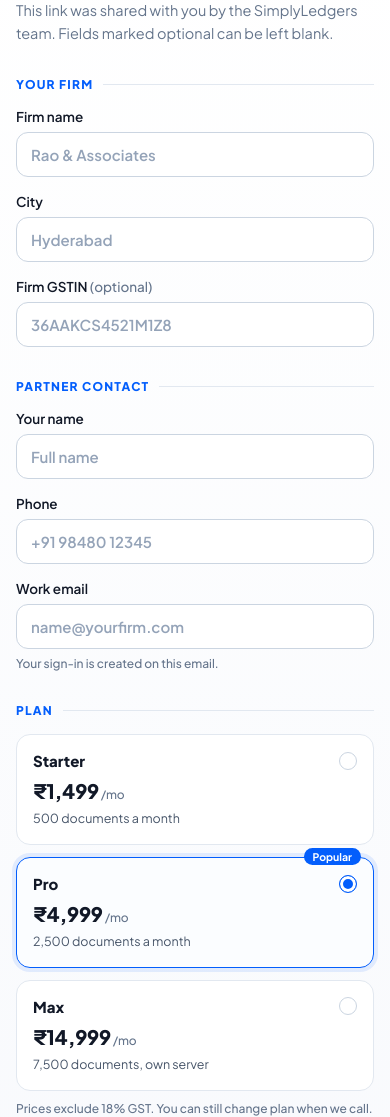
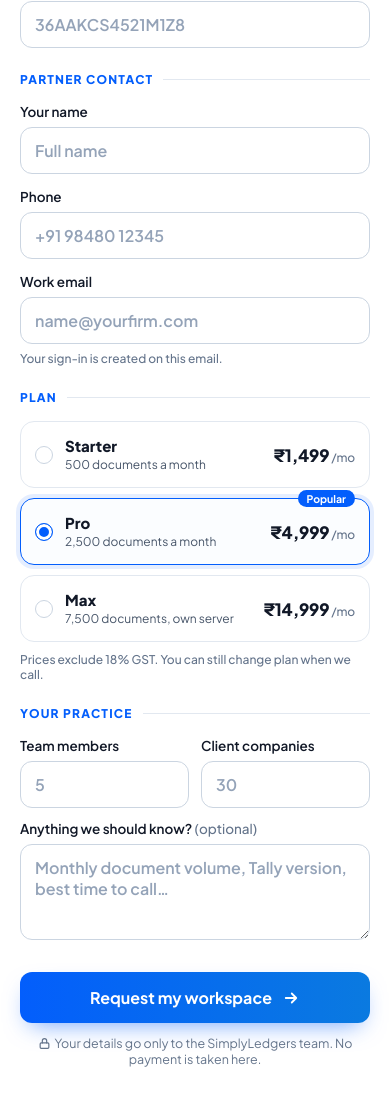
Before and after one commit to simplyledgers/simplyledgers-web, a plain HTML site: page signup.html in a window 390 px wide. Shown: the part 632-1749 px from the top of the page. Drawn offline with Linux system fonts and the light colour scheme.

Commit message:
Signup: redesign the phone layout
Compact dark header, form as a rounded sheet over it, one-line plan
choices, team and clients side by side, 16px inputs so iOS does not zoom.

Co-Authored-By: Claude Opus 5.5 <noreply@anthropic.com>

```diff
--- a/signup.html
+++ b/signup.html
@@ -116,15 +116,34 @@
     .brand { overflow-y: auto; scrollbar-width: none; }
     .main { overflow-y: auto; }
   }
+  /* Tablet and phone: compact dark header, form as a rounded sheet over it. */
   @media (max-width: 980px) {
-    .shell { grid-template-columns: 1fr; }
-    .brand { padding: 28px 20px 32px; }
-    .invite { margin-top: 28px; }
-    .brand h1 { font-size: 30px; }
-    .steps, .brand footer { display: none; }
-    .main { padding: 32px 16px 48px; }
+    .shell { grid-template-columns: 1fr; grid-template-rows: auto 1fr; }
+    .brand { padding: 20px 20px 48px; }
+    .invite { margin-top: 22px; font-size: 11px; padding: 5px 12px; }
+    .brand h1 { font-size: 28px; margin-top: 14px; }
+    .brand p.lede { font-size: 14.5px; margin-top: 10px; }
+    .summary, .steps, .brand footer { display: none; }
+    .main { position: relative; margin-top: -24px; border-radius: 24px 24px 0 0; background: #fff; padding: 28px 20px 40px;
+            box-shadow: 0 -12px 30px -18px rgba(11,18,32,.5); }
+    .main h2 { font-size: 21px; }
+    .main .intro { font-size: 13.5px; }
+    fieldset { margin-top: 24px; }
+    input, textarea { font-size: 16px; }
   }
-  @media (max-width: 600px) { .grid, .plans { grid-template-columns: 1fr; } }
+  @media (max-width: 600px) {
+    .grid { grid-template-columns: 1fr; gap: 14px; }
+    .grid.pair { grid-template-columns: 1fr 1fr; gap: 12px; }
+    .lg-only { display: none; }
+    .plans { grid-template-columns: 1fr; gap: 10px; }
+    .plan { display: grid; grid-template-columns: auto 1fr auto; align-items: center; column-gap: 12px; padding: 13px 14px; }
+    .plan .pn { display: contents; }
+    .plan .pn i { order: -1; grid-row: 1 / span 2; }
+    .plan .pn { font-size: 15px; }
+    .plan .pp { grid-column: 3; grid-row: 1 / span 2; margin: 0; font-size: 17px; text-align: right; }
+    .plan .pd { grid-column: 2; margin: 0; font-size: 12px; }
+    .plan .tag { top: -9px; right: 14px; }
+  }
 </style>
 </head>
 <body>
@@ -182,9 +201,9 @@
 
         <fieldset>
           <legend>Your practice</legend>
-          <div class="grid">
-            <label class="f">Team members who will sign in<input name="team_size" type="number" required min="1" max="500" placeholder="5"></label>
-            <label class="f">Client companies you manage<input name="client_count" type="number" required min="1" max="100000" placeholder="30"></label>
+          <div class="grid pair">
+            <label class="f"><span>Team members<span class="lg-only"> who will sign in</span></span><input name="team_size" type="number" required min="1" max="500" placeholder="5"></label>
+            <label class="f"><span>Client companies<span class="lg-only"> you manage</span></span><input name="client_count" type="number" required min="1" max="100000" placeholder="30"></label>
             <label class="f full"><span>Anything we should know? <span class="opt">(optional)</span></span><textarea name="message" maxlength="2000" placeholder="Monthly document volume, Tally version, best time to call…"></textarea></label>
           </div>
         </fieldset>
```
